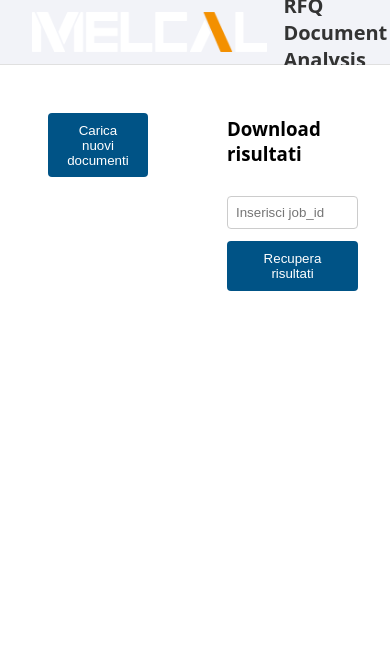
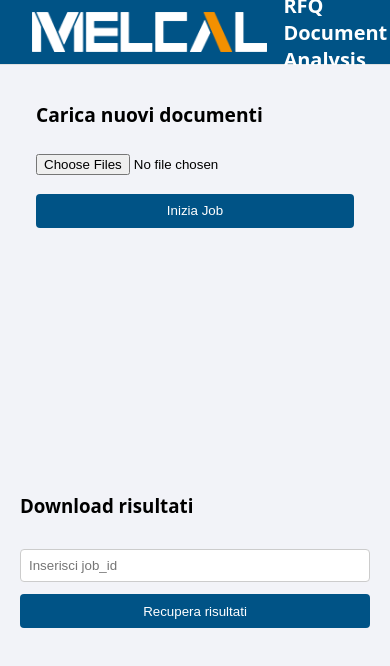
Before and after one commit to luca-calcaterra/melcal-frontend, a React (Vite) app: page / in a window 390 px wide. Shown: the top 666 px of the page. Built offline with nearby package versions, Linux system fonts and the light colour scheme.

Commit message:
feat: new ux
-JobId copiato negli appunti e persistente in un box
- Layout per smartphone e finestre ridotte

```diff
--- a/src/App.css
+++ b/src/App.css
@@ -19,7 +19,7 @@ html, body, #root {
   flex: 1;
   width: 100%;
   min-width: 0; /* importante per evitare overflow */
-  background-color: #f5f7fa;
+  background-color: #f2f3f8;
 }
 
 /* colonne sinistra e destra uguali, senza barre */
@@ -31,9 +31,20 @@ html, body, #root {
 }
 
 .app-column.left {
-  background-color: #ffffff;
+  background-color: #f2f3f8;
 }
 
 .app-column.right {
-  background-color: #ffffff;
+  background-color: #f2f3f8;
 }
+
+/* Responsive layout */
+@media (max-width: 768px) {
+  .app-main {
+    flex-direction: column;
+  }
+
+  .app-column {
+    padding: 1.25rem;
+  }
+}
--- a/src/components/TopBar/TopBar.css
+++ b/src/components/TopBar/TopBar.css
@@ -3,7 +3,7 @@
   display: flex;
   align-items: center;
   padding: 0 2rem;
-  background-color: #f2f3f8;
+  background-color: #005386;
   border-bottom: 1px solid #e0e0e0;
 }
 
@@ -20,6 +20,6 @@
 
 .topbar-title {
   font-size: 1.25rem;
-  font-weight: 600;
-  color: #333;
+  font-weight: bold;
+  color: #ffffff;
 }
--- a/src/components/Upload/Upload.css
+++ b/src/components/Upload/Upload.css
@@ -1,5 +1,19 @@
 .upload-container {
   padding: 1rem;
+  max-width: 500px;
+  display: flex;
+  flex-direction: column;
+  gap: 0.75rem;
+}
+
+.upload-title {
+  margin: 0 0 0.5rem 0;
+  font-size: 1.2rem;
+  font-weight: 600;
+}
+
+.upload-container input[type="file"] {
+  padding: 0.4rem 0;
 }
 
 .primary-button {
@@ -11,31 +25,12 @@
   cursor: pointer;
 }
 
-.secondary-button {
-  background-color: #ccc;
-  border: none;
-  padding: 0.6rem 1.2rem;
-  border-radius: 4px;
-  cursor: pointer;
-}
-
-.upload-modal {
-  margin-top: 1rem;
-  padding: 1rem;
-  border: 1px solid #ddd;
-  border-radius: 6px;
-  background-color: #fafafa;
-}
-
-.modal-actions {
-  display: flex;
-  justify-content: flex-end;
-  gap: 0.5rem;
-  margin-top: 1rem;
+.primary-button:disabled {
+  opacity: 0.6;
+  cursor: not-allowed;
 }
 
 .status-message {
-  margin-top: 1rem;
   font-weight: 600;
 }
 
@@ -58,3 +53,39 @@
   cursor: pointer;
   color: #2e7d32;
 }
+
+
+.job-success-box {
+  margin-top: 1rem;
+  padding: 0.75rem 1rem;
+  background-color: #e6f4ea;
+  border: 1px solid #b7dfc5;
+  border-radius: 6px;
+  display: flex;
+  justify-content: space-between;
+  align-items: center;
+}
+
+.job-success-text {
+  display: flex;
+  flex-direction: column;
+  gap: 0.25rem;
+  color: #1e4620;
+}
+
+.job-id {
+  font-family: monospace;
+  font-size: 0.9rem;
+}
+
+.copy-icon-button {
+  background: none;
+  border: none;
+  font-size: 1.2rem;
+  cursor: pointer;
+  color: #1e4620;
+}
+
+.copy-icon-button:hover {
+  opacity: 0.7;
+}
--- a/src/components/Upload/Upload.jsx
+++ b/src/components/Upload/Upload.jsx
@@ -1,10 +1,9 @@
 import { useState } from "react";
 import "./Upload.css";
 
-const API_BASE_URL = "http://localhost:8000"; // modifica se necessario
+const API_BASE_URL = "http://localhost:8000";
 
 export default function Upload({ onJobStarted }) {
-  const [isOpen, setIsOpen] = useState(false);
   const [files, setFiles] = useState([]);
   const [status, setStatus] = useState("idle"); // idle | uploading | success | error
   const [jobId, setJobId] = useState(null);
@@ -36,15 +35,14 @@ export default function Upload({ onJobStarted }) {
 
     try {
       setStatus("uploading");
+      setJobId(null); // reset box precedente
 
-      // 1️⃣ POST rfq-documents/upload
+      // 1️⃣ Creazione job
       const uploadResponse = await fetch(
         `${API_BASE_URL}/rfq-documents/upload`,
         {
           method: "POST",
-          headers: {
-            "Content-Type": "application/json",
-          },
+          headers: { "Content-Type": "application/json" },
           body: JSON.stringify({
             documents: files.map((file, index) => [index + 1, file.name]),
           }),
@@ -57,9 +55,9 @@ export default function Upload({ onJobStarted }) {
 
       const { job_id, documents } = await uploadResponse.json();
 
-      // 2️⃣ Upload file su Azure Blob (PUT su SAS URL)
+      // 2️⃣ Upload file
       await Promise.all(
-        documents.map(async ([index, fileName, uploadUrl]) => {
+        documents.map(async ([_, fileName, uploadUrl]) => {
           const file = files.find((f) => f.name === fileName);
 
           if (!file) {
@@ -84,9 +82,7 @@ export default function Upload({ onJobStarted }) {
       // 3️⃣ Avvio validazione
       const validationResponse = await fetch(
         `${API_BASE_URL}/rfq-validation/start/${job_id}`,
-        {
-          method: "POST",
-        }
+        { method: "POST" }
       );
 
       if (!validationResponse.ok) {
@@ -95,12 +91,12 @@ export default function Upload({ onJobStarted }) {
 
       setJobId(job_id);
       onJobStarted?.(job_id);
+      await navigator.clipboard.writeText(job_id); // copia automatica
       setStatus("success");
-      setIsOpen(false);
     } catch (error) {
       console.error(error);
       setStatus("error");
-      setIsOpen(false);
+      setJobId(null);
 
       setTimeout(() => {
         setStatus("idle");
@@ -115,13 +111,7 @@ export default function Upload({ onJobStarted }) {
 
   return (
     <div className="upload-container">
-      <button className="primary-button" onClick={() => setIsOpen(true)}>
-        Carica nuovi documenti
-      </button>
-
-      {isOpen && (
-        <div className="upload-modal">
-          <h3>Caricamento documenti PDF</h3>
+      <h3 className="upload-title">Carica nuovi documenti</h3>
 
       <input
         type="file"
@@ -130,15 +120,16 @@ export default function Upload({ onJobStarted }) {
         onChange={handleFileChange}
       />
 
-          <div className="modal-actions">
-            <button className="secondary-button" onClick={() => setIsOpen(false)}>
-              Annulla
+      <button
+        className="primary-button"
+        onClick={startJob}
+        disabled={status === "uploading"}
+      >
+        {status === "uploading" ? "Caricamento in corso..." : "Inizia Job"}
       </button>
-            <button className="primary-button" onClick={startJob}>
-              Inizia job
-            </button>
-          </div>
-        </div>
+
+      {errorMessage && (
+        <p className="status-message error">{errorMessage}</p>
       )}
 
       {status === "error" && (
@@ -147,11 +138,19 @@ export default function Upload({ onJobStarted }) {
         </p>
       )}
 
-      {status === "success" && (
-        <div className="status-message success">
-          <span>Job {jobId} avviato</span>
-          <button className="copy-button" onClick={copyJobId}>
-            Copia ID
+      {jobId && (
+        <div className="job-success-box">
+          <div className="job-success-text">
+            <strong>Job avviato. Id copiato negli appunti</strong>
+            <span className="job-id">{jobId}</span>
+          </div>
+
+          <button
+            className="copy-icon-button"
+            onClick={copyJobId}
+            title="Copia Job ID"
+          >
+            ⧉
           </button>
         </div>
       )}
```
Lines whose indentation alone changed are shown as unchanged.
